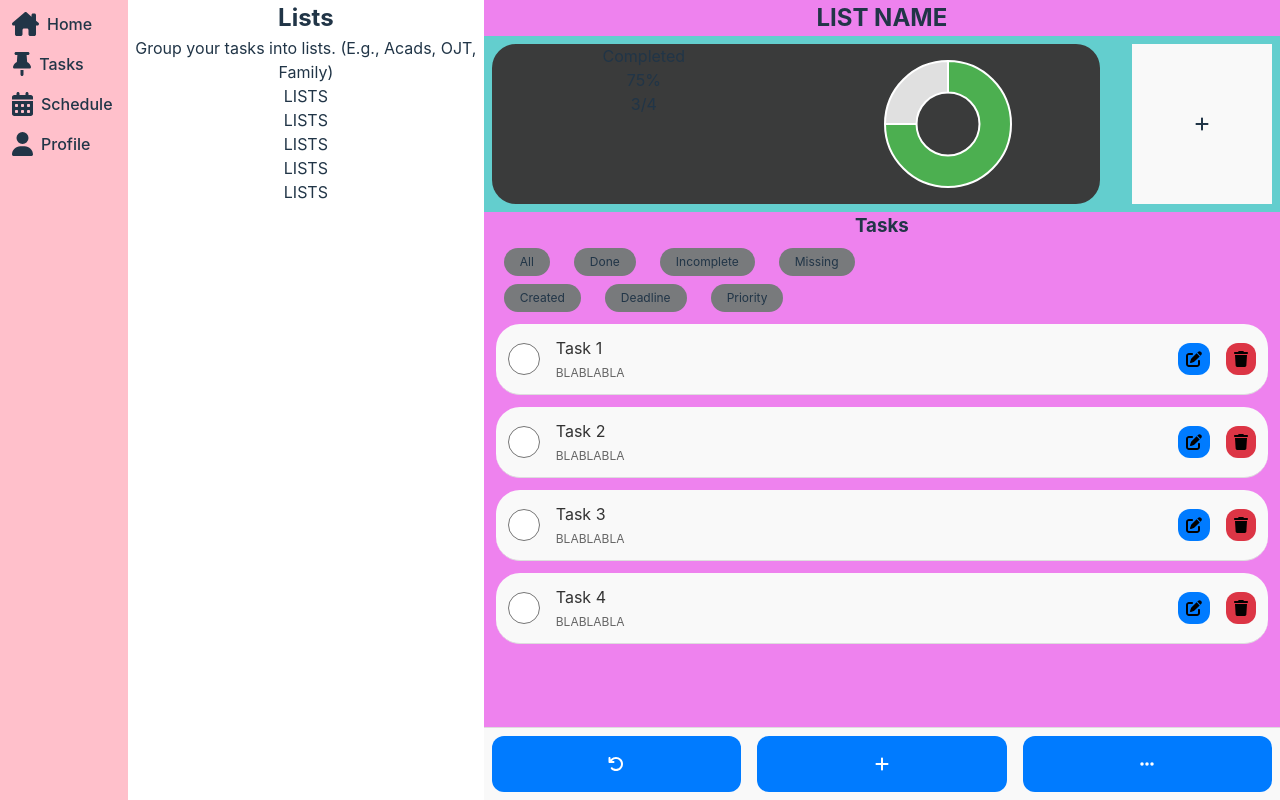
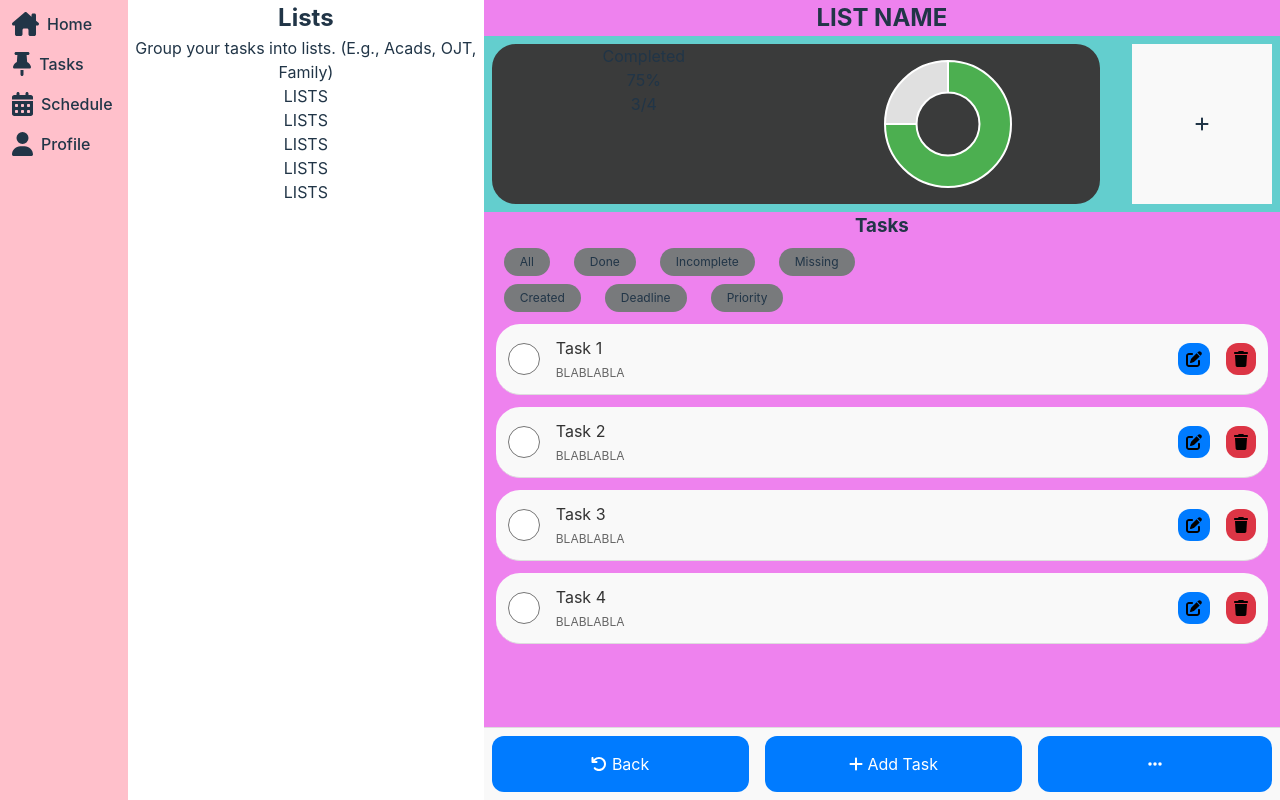
Before and after one commit to SiegfredLorelle/lexmeet-todo, a React (Vite) app: page /tasks in a window 1280 px wide. Built offline with nearby package versions, Linux system fonts and the light colour scheme.

Commit message:
Add more controls

```diff
--- a/src/assets/styles/tasks.scss
+++ b/src/assets/styles/tasks.scss
@@ -86,13 +86,26 @@
   background-color: #f9f9f9;
   border-top: 1px solid #ddd;
   display: flex;
+  flex-direction: column; /* Change to column for rows */
   justify-content: center;
   align-items: center;
   padding: 0.5rem;
   gap: 1rem;
 }
 
-.bottom-controls-container button {
+.main-buttons, .additional-buttons, .menu-toggle {
+  display: flex;
+  justify-content: center;
+  align-items: center;
+  gap: 1rem;
+  width: 100%; /* Ensure full width */
+}
+
+.menu-toggle {
+  width: 30%;
+}
+
+.main-buttons button, .additional-buttons button, .menu-toggle button {
   background-color: #007bff;
   color: white;
   border: none;
@@ -100,10 +113,9 @@
   border-radius: 12px;
   cursor: pointer;
   transition: background-color 0.3s, transform 0.3s;
-  width:100%;
+  flex: 1; /* Adjust to ensure buttons take equal space */
 }
 
-.bottom-controls-container button:hover {
+.main-buttons button:hover, .additional-buttons button:hover, .menu-toggle button:hover {
   background-color: #0056b3;
-  transform: scale(1.05);
 }
--- a/src/pages/Tasks.jsx
+++ b/src/pages/Tasks.jsx
@@ -1,7 +1,8 @@
+import React, { useState } from "react";
 import TaskSummary from "../components/TaskSummary";
 import ScrollableMenu from "../components/ScrollableMenu";
 import { FontAwesomeIcon } from '@fortawesome/react-fontawesome'
-import { faPlus, faEllipsis, faArrowRotateLeft, faPenToSquare, faTrash } from '@fortawesome/free-solid-svg-icons'
+import { faPlus, faEllipsis, faArrowRotateLeft, faPenToSquare, faTrash, faCheck } from '@fortawesome/free-solid-svg-icons'
 
 const Tasks = () => {
     return (
@@ -129,11 +130,31 @@ const TaskItem = ({ task }) => {
 }
 
 const BottomControls = () => {
+  const [ isMenuOpen, setIsMenuOpen ] = useState(false);
+
+  const toggleMenu = () => {
+    setIsMenuOpen(prevState => !prevState);
+  };
+
   return (
     <div className="bottom-controls-container">
-      <button><FontAwesomeIcon icon={faArrowRotateLeft} /></button>
-      <button><FontAwesomeIcon icon={faPlus} /></button>
-      <button><FontAwesomeIcon icon={faEllipsis} /></button>
+      {
+        isMenuOpen && (
+          <div className="additional-buttons">
+            <button><FontAwesomeIcon icon={faTrash} /> Delete All </button>
+            <button><FontAwesomeIcon icon={faTrash} /> Delete All Complete </button>
+            <button><FontAwesomeIcon icon={faCheck} /> Mark All Complete </button>
+            <button><FontAwesomeIcon icon={faCheck} /> Mark All Incomplete </button>
+          </div>
+        )
+      }
+      <div className="main-buttons">
+        <button><FontAwesomeIcon icon={faArrowRotateLeft} /> Back </button>
+        <button><FontAwesomeIcon icon={faPlus} /> Add Task </button>
+        <div className="menu-toggle">
+          <button onClick={toggleMenu}><FontAwesomeIcon icon={faEllipsis} /></button>
+        </div>
+      </div>
     </div>
   )
 }
```
